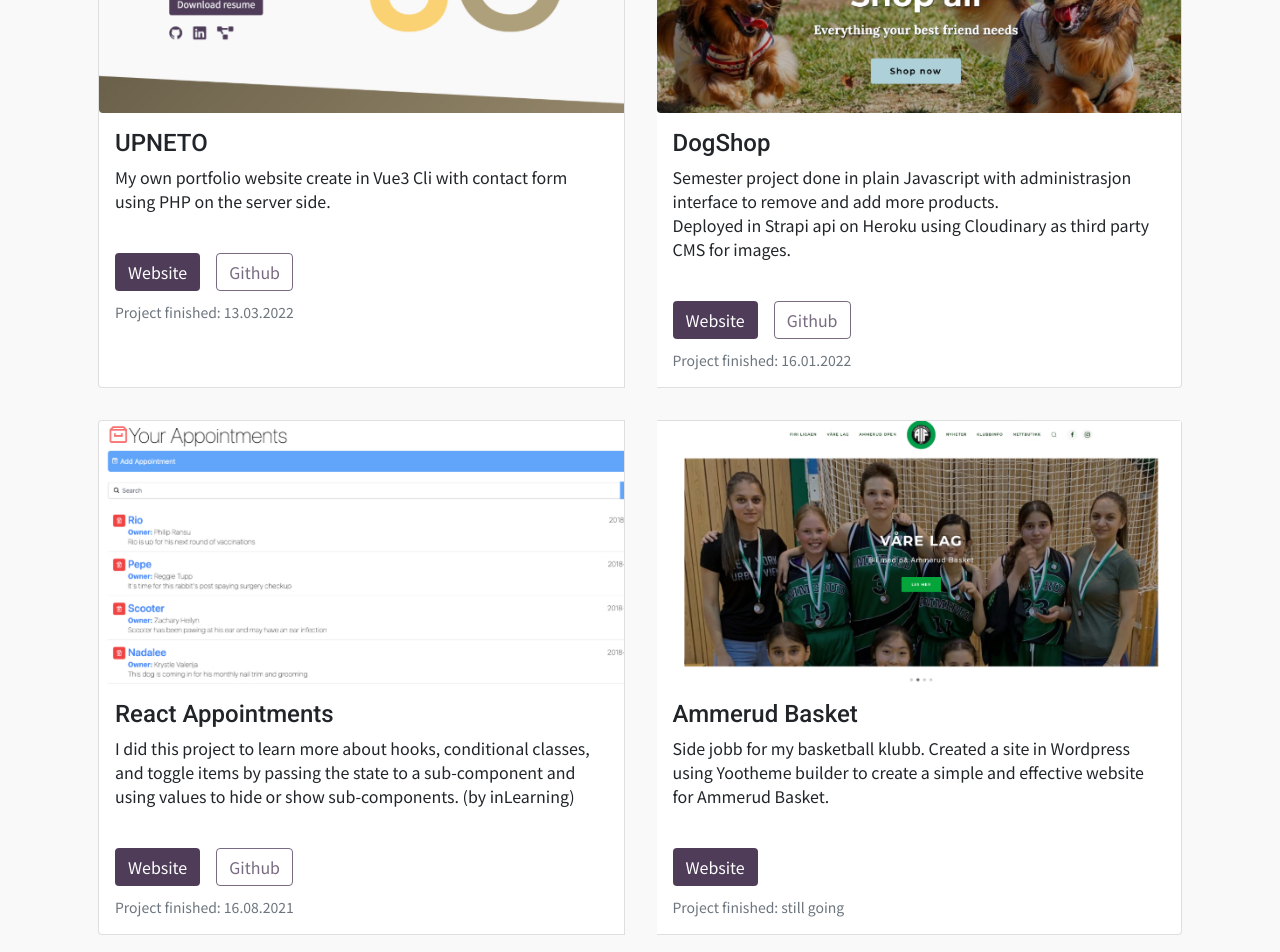
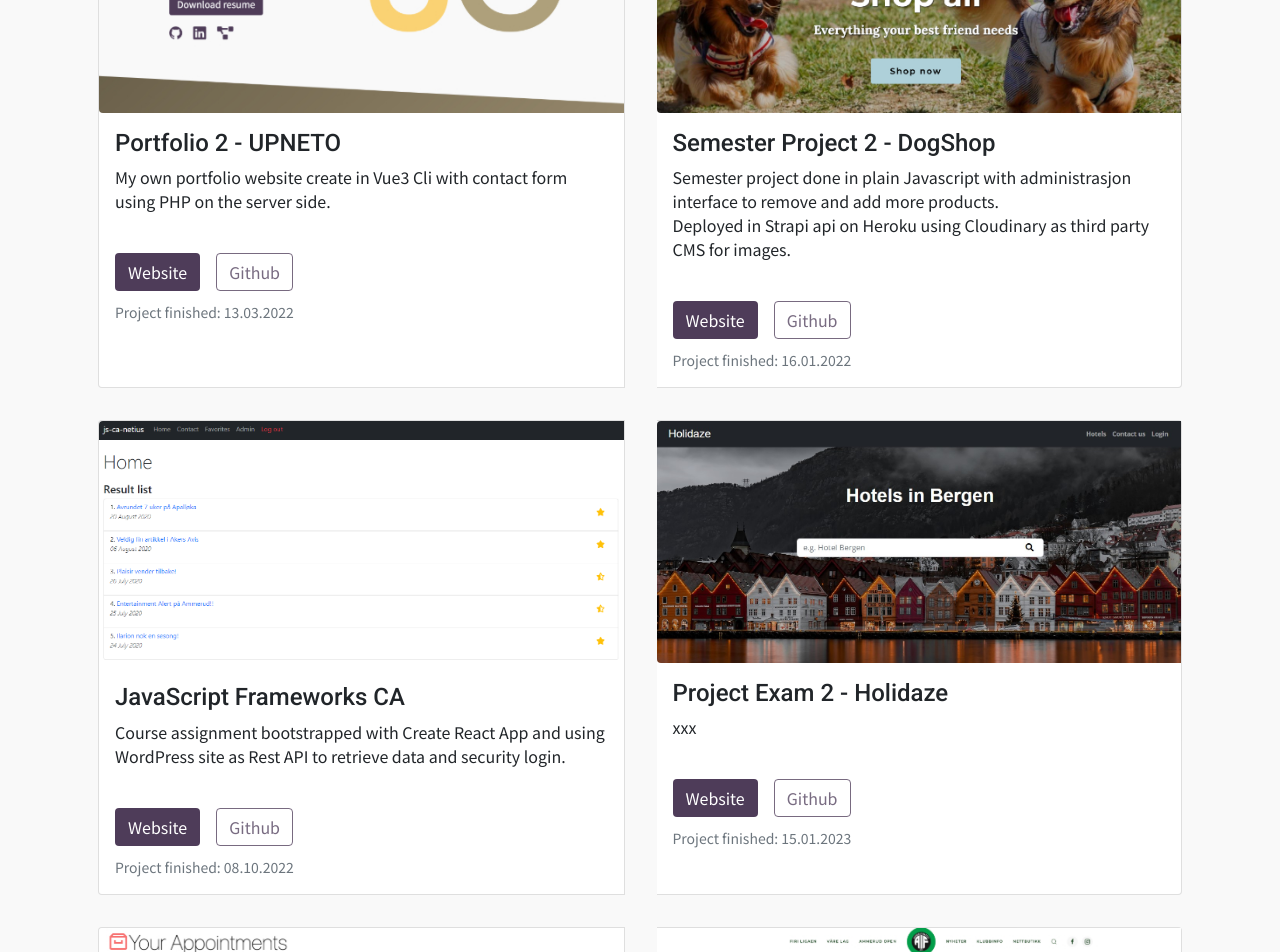
Before and after one commit to Netius/upneto-homepage-vue, a Vue app: page / in a window 1280 px wide. Shown: the part 1800-2752 px from the top of the page. Built offline with nearby package versions, Linux system fonts and the light colour scheme.

Commit message:
Wip on adding prj to projects

```diff
--- a/src/components/Projects.vue
+++ b/src/components/Projects.vue
@@ -4,33 +4,19 @@
 
 		<div class="card-group">
 			<div class="card m-3">
-				<img
-					src="../assets/upneto-site.jpg"
-					class="img-fluid rounded-start"
-					alt="Upneto"
-				/>
+				<img src="../assets/upneto-site.jpg" class="img-fluid rounded-start" alt="Upneto" />
 				<div class="card-body">
-					<h3 class="card-title fs-4 fs-4">UPNETO</h3>
+					<h3 class="card-title fs-4 fs-4">Portfolio 2 - UPNETO</h3>
 					<p class="card-text pb-4">
 						My own portfolio website create in Vue3 Cli with contact form using
 						PHP on the server side.
 					</p>
-					<a
-						title="Visit website"
-						class="btn btn__primary me-3 mb-2"
-						target="_blank"
-						rel="noreferer"
-						href="https://upneto.com"
-						>Website
+					<a title="Visit website" class="btn btn__primary me-3 mb-2" target="_blank" rel="noreferer"
+						href="https://upneto.com">Website
 					</a>
 
-					<a
-						title="See repository"
-						class="btn btn__outline--primary mb-2"
-						target="_blank"
-						rel="noreferer"
-						href="https://github.com/Netius/upneto-homepage-vue"
-						>Github
+					<a title="See repository" class="btn btn__outline--primary mb-2" target="_blank" rel="noreferer"
+						href="https://github.com/Netius/upneto-homepage-vue">Github
 					</a>
 					<p class="card-text">
 						<small class="text-muted">Project finished: 13.03.2022</small>
@@ -39,35 +25,21 @@
 			</div>
 
 			<div class="card m-3">
-				<img
-					src="../assets/dogshop.jpg"
-					class="img-fluid rounded-start"
-					alt="Dogshop"
-				/>
+				<img src="../assets/dogshop.jpg" class="img-fluid rounded-start" alt="Dogshop" />
 				<div class="card-body">
-					<h3 class="card-title fs-4 fs-4">DogShop</h3>
+					<h3 class="card-title fs-4 fs-4">Semester Project 2 - DogShop</h3>
 					<p class="card-text pb-4">
 						Semester project done in plain Javascript with administrasjon
 						interface to remove and add more products.<br />
 						Deployed in Strapi api on Heroku using Cloudinary as third party CMS
 						for images.
 					</p>
-					<a
-						title="Visit website"
-						class="btn btn__primary me-3 mb-2"
-						target="_blank"
-						rel="noreferer"
-						href="https://upneto.com/htmlcss/dogshop/index.html"
-						>Website
+					<a title="Visit website" class="btn btn__primary me-3 mb-2" target="_blank" rel="noreferer"
+						href="https://upneto.com/htmlcss/dogshop/index.html">Website
 					</a>
 
-					<a
-						title="See repository"
-						class="btn btn__outline--primary mb-2"
-						target="_blank"
-						rel="noreferer"
-						href="https://github.com/Netius/DogShop"
-						>Github
+					<a title="See repository" class="btn btn__outline--primary mb-2" target="_blank" rel="noreferer"
+						href="https://github.com/Netius/DogShop">Github
 					</a>
 					<p class="card-text">
 						<small class="text-muted">Project finished: 16.01.2022</small>
@@ -75,13 +47,69 @@
 				</div>
 			</div>
 		</div>
+
+
+
+
+
+
+
 		<div class="card-group">
 			<div class="card m-3">
-				<img
-					src="../assets/react-appointments.jpg"
-					class="img-fluid rounded-start"
-					alt="React appointments"
-				/>
+				<img src="../assets/js-famework-ca-hero.png " class="img-fluid rounded-start"
+					alt="JavaScript Frameworks CA" />
+				<div class="card-body">
+					<h3 class="card-title fs-4 fs-4">JavaScript Frameworks CA</h3>
+					<p class="card-text pb-4">
+						Course assignment bootstrapped with Create React App and using WordPress site as Rest API to
+						retrieve data and security login.
+					</p>
+					<a title="Visit website" class="btn btn__primary me-3 mb-2" target="_blank" rel="noreferer"
+						href="https://upneto.com/htmlcss/js-frameworks-ca/index.html">Website
+					</a>
+
+					<a title="See repository" class="btn btn__outline--primary mb-2" target="_blank" rel="noreferer"
+						href="https://github.com/Noroff-FEU-Assignments/js-frameworks-course-assignment-Netius">Github
+					</a>
+
+					<p class="card-text">
+						<small class="text-muted">Project finished: 08.10.2022</small>
+					</p>
+				</div>
+			</div>
+
+			<div class="card m-3">
+				<img src="../assets/holidaze-exam-2.jpg " class="img-fluid rounded-start" alt="Holidaze" />
+				<div class="card-body">
+					<h3 class="card-title fs-4 fs-4">Project Exam 2 - Holidaze</h3>
+					<p class="card-text pb-4">
+						xxx
+					</p>
+					<a title="Visit website" class="btn btn__primary me-3 mb-2" target="_blank" rel="noreferer"
+						href="https://upneto.com/htmlcss/holidaze/index.html">Website
+					</a>
+
+					<a title="See repository" class="btn btn__outline--primary mb-2" target="_blank" rel="noreferer"
+						href="https://github.com/Netius/holidaze-app">Github
+					</a>
+					<p class="card-text">
+						<small class="text-muted">Project finished: 15.01.2023</small>
+					</p>
+				</div>
+			</div>
+		</div>
+
+
+
+
+
+
+
+
+
+		<div class="card-group">
+			<div class="card m-3">
+				<img src="../assets/react-appointments.jpg" class="img-fluid rounded-start" alt="React appointments" />
 				<div class="card-body">
 					<h3 class="card-title fs-4 fs-4">React Appointments</h3>
 					<p class="card-text pb-4">
@@ -89,22 +117,12 @@
 						and toggle items by passing the state to a sub-component and using
 						values to hide or show sub-components. (by inLearning)
 					</p>
-					<a
-						title="Visit website"
-						class="btn btn__primary me-3 mb-2"
-						target="_blank"
-						rel="noreferer"
-						href="https://upneto.com/htmlcss/react-appointments/index.html"
-						>Website
+					<a title="Visit website" class="btn btn__primary me-3 mb-2" target="_blank" rel="noreferer"
+						href="https://upneto.com/htmlcss/react-appointments/index.html">Website
 					</a>
 
-					<a
-						title="See repository"
-						class="btn btn__outline--primary mb-2"
-						target="_blank"
-						rel="noreferer"
-						href="https://github.com/Netius/reactinterface2"
-						>Github
+					<a title="See repository" class="btn btn__outline--primary mb-2" target="_blank" rel="noreferer"
+						href="https://github.com/Netius/reactinterface2">Github
 					</a>
 
 					<p class="card-text">
@@ -114,11 +132,7 @@
 			</div>
 
 			<div class="card m-3">
-				<img
-					src="../assets/ammerudbasket.jpg"
-					class="img-fluid rounded-start"
-					alt="Ammerud Basket"
-				/>
+				<img src="../assets/ammerudbasket.jpg" class="img-fluid rounded-start" alt="Ammerud Basket" />
 				<div class="card-body">
 					<h3 class="card-title fs-4 fs-4">Ammerud Basket</h3>
 					<p class="card-text pb-4">
@@ -126,13 +140,8 @@
 						Yootheme builder to create a simple and effective website for
 						Ammerud Basket.
 					</p>
-					<a
-						title="Visit website"
-						class="btn btn__primary me-3 mb-2"
-						target="_blank"
-						rel="noreferer"
-						href="https://www.ammerudbasket.no/"
-						>Website
+					<a title="Visit website" class="btn btn__primary me-3 mb-2" target="_blank" rel="noreferer"
+						href="https://www.ammerudbasket.no/">Website
 					</a>
 					<p class="card-text">
 						<small class="text-muted">Project finished: still going</small>
```
Also changed, not shown: src/assets/holidaze-exam-2.jpg (added), src/assets/js-famework-ca-hero.png (added).
